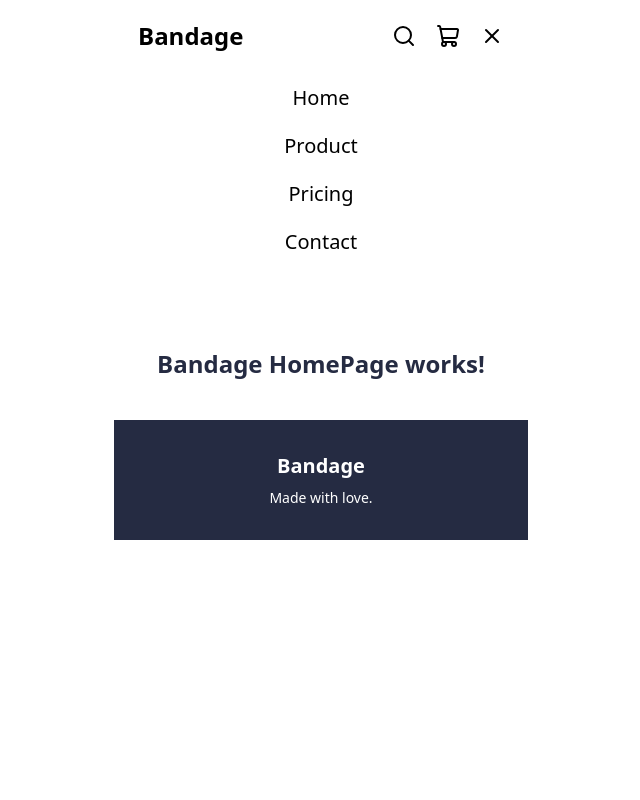
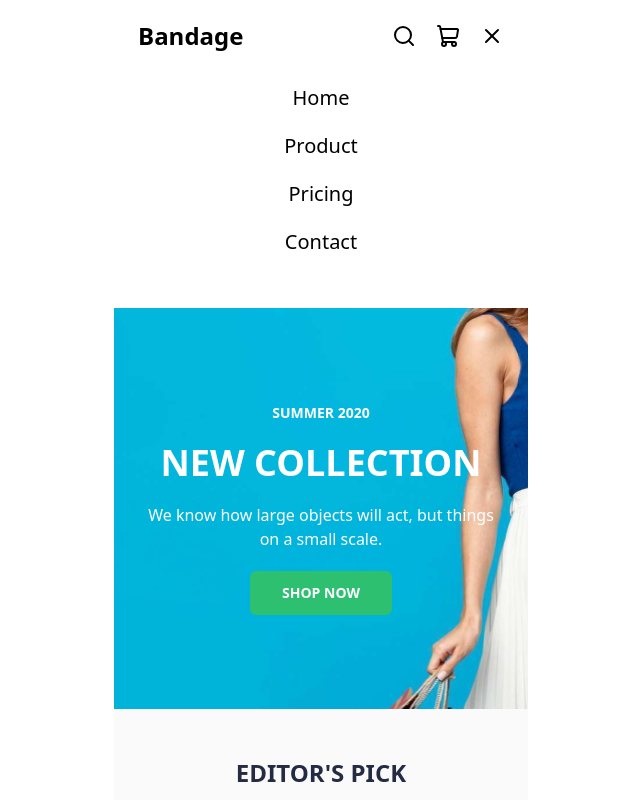
Before and after one commit to ayseblc/e-commerce, a React (Vite) app: page / in a window 1280 px wide. Shown: the top 800 px of the page, without its empty margins (319-959 px from the left). Built offline with nearby package versions, Linux system fonts and the light colour scheme.

Commit message:
Restore homepage sections and product cards

```diff
--- a/src/pages/HomePage.jsx
+++ b/src/pages/HomePage.jsx
@@ -1,10 +1,130 @@
+
+import ProductCard from "../components/ProductCard";
+
+import heroImage from "../assets/product-slide-1.jpg";
+
+import menImage from "../assets/media bg-cover-3.png";
+import womenImage from "../assets/media bg-cover-4.png";
+import accessoriesImage from "../assets/media bg-cover-2.png";
+import kidsImage from "../assets/media bg-cover.png";
+
+import product1 from "../assets/product-cover-5-7.png";
+import product2 from "../assets/product-cover-5-6.png";
+import product3 from "../assets/product-cover-5-5.png";
+import product4 from "../assets/product-cover-5-4.png";
+import product5 from "../assets/product-cover-5-3.png";
+import product6 from "../assets/product-cover-5-2.png";
+import product7 from "../assets/product-cover-5.png";
 
 function HomePage() {
+  const categories = [
+    { title: "MEN", image: menImage, height: "h-[500px]" },
+    { title: "WOMEN", image: womenImage, height: "h-[500px]" },
+    { title: "ACCESSORIES", image: accessoriesImage, height: "h-[242px]" },
+    { title: "KIDS", image: kidsImage, height: "h-[242px]" },
+  ];
+
+  const products = [
+    product1,
+    product2,
+    product3,
+    product4,
+    product5,
+    product6,
+    product7,
+  ];
+
   return (
-    <div className="flex flex-col items-center bg-white p-10">
-      <h1 className="text-2xl font-bold text-[#252B42]">
-        Bandage HomePage works!
-      </h1>
+    <div className="flex w-full flex-col bg-white">
+
+      {/* HERO */}
+      <section className="relative flex h-[401px] flex-col items-center justify-center overflow-hidden bg-[#23A6F0] px-8 text-center">
+        <img
+          src={heroImage}
+          alt="Summer collection"
+          className="absolute inset-0 h-full w-full object-cover"
+        />
+
+        <div className="relative z-10 flex flex-col items-center gap-5">
+          <p className="text-sm font-bold text-white">
+            SUMMER 2020
+          </p>
+
+          <h1 className="text-4xl font-bold text-white">
+            NEW COLLECTION
+          </h1>
+
+          <p className="text-base text-white">
+            We know how large objects will act,
+            but things on a small scale.
+          </p>
+
+          <button className="rounded-md bg-[#2DC071] px-8 py-3 text-sm font-bold text-white">
+            SHOP NOW
+          </button>
+        </div>
+      </section>
+
+      {/* EDITOR'S PICK */}
+      <section className="flex flex-col items-center gap-6 bg-[#FAFAFA] px-4 py-12">
+        <h2 className="text-2xl font-bold text-[#252B42]">
+          EDITOR'S PICK
+        </h2>
+
+        <p className="text-sm text-[#737373]">
+          Problems trying to resolve the conflict between
+        </p>
+
+        <div className="flex w-full flex-col gap-4">
+          {categories.map((category) => (
+            <div
+              key={category.title}
+              className={`relative w-full ${category.height} overflow-hidden`}
+            >
+              <img
+                src={category.image}
+                alt={category.title}
+                className="h-full w-full object-cover"
+              />
+
+              <div className="absolute bottom-4 left-4 bg-white px-8 py-3">
+                <span className="text-sm font-bold text-[#252B42]">
+                  {category.title}
+                </span>
+              </div>
+            </div>
+          ))}
+        </div>
+      </section>
+
+      {/* BESTSELLER PRODUCTS */}
+      <section className="flex flex-col items-center px-4 py-12">
+        <p className="text-sm font-bold text-[#737373]">
+          Featured Products
+        </p>
+
+        <h2 className="mb-2 mt-2 text-2xl font-bold text-[#252B42]">
+          BESTSELLER PRODUCTS
+        </h2>
+
+        <p className="mb-8 text-center text-sm text-[#737373]">
+          Problems trying to resolve the conflict between
+        </p>
+
+        <div className="flex w-full flex-col gap-8">
+          {products.map((image, index) => (
+            <ProductCard
+              key={index}
+              image={image}
+              title="Graphic Design"
+              category="English Department"
+              oldPrice="$16.48"
+              price="$6.48"
+            />
+          ))}
+        </div>
+      </section>
+
     </div>
   );
 }
```
